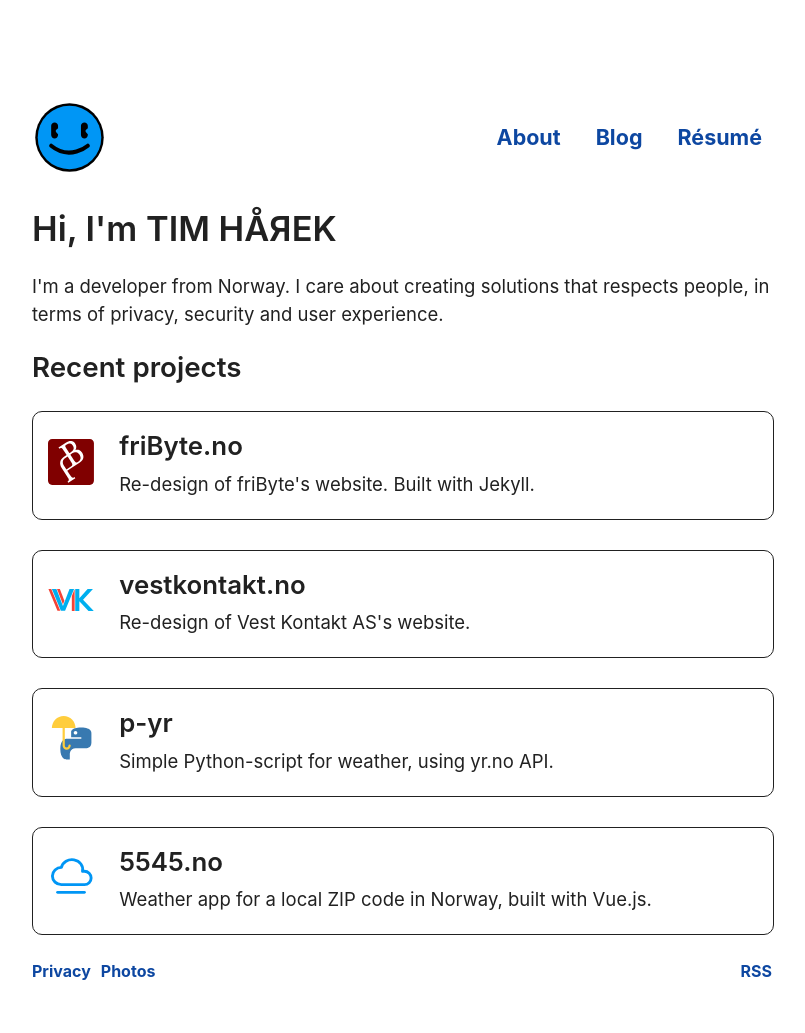
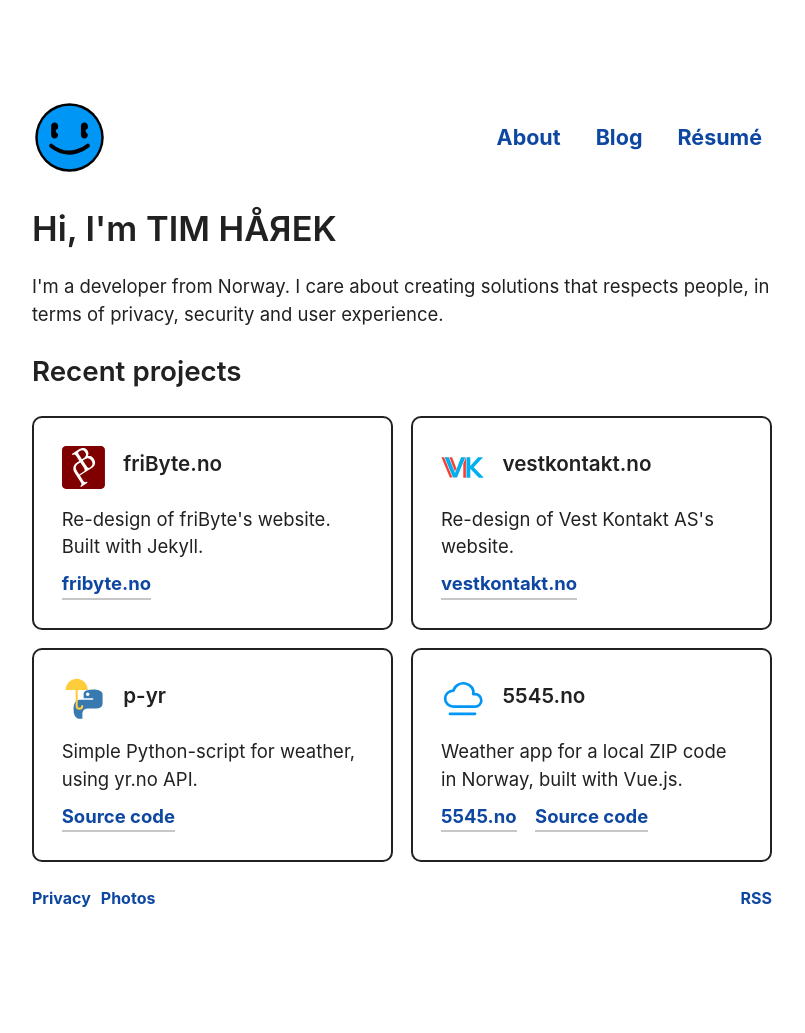
Before and after one commit to timharek/timharek.no, a Jekyll site: the page built from index.html, in a window 1280 px wide. Shown: the whole page, without its empty margins (238-1043 px from the left). Built offline with Jekyll 4.4.1, drawn with Linux system fonts in a browser that asks for light colours; after the commit the page ends 960 px from its top, so only the background shows below that.

Commit message:
Update projects
- Use CSS-Grid
- Use BEM naming convention

Signed-off-by: Tim Hårek Andreassen <tim@harek.dev>

```diff
--- a/_includes/components/project.html
+++ b/_includes/components/project.html
@@ -1,17 +1,19 @@
 {% assign project = include.project %}
-<div class="project">
-    <div class="logo">
-        <img src="{{ project.svg | default: "/assets/img/error.svg" | relative_url }}" alt="{{ project.name }} logo">
+
+<article class="project">
+    <div class="project__header">
+        <img class="project__logo" src="{{ project.svg | default: "/assets/img/error.svg" }}" alt="{{ project.name }} logo">
+        <h1 class="project__name">{{ project.name }}</h1>
     </div>
-    <div class="desc">
-        <h3>{{ project.name }}</h3>
-        <p>{{ project.desc }}</p>
-        {% if project.casestudy %}
-        <a href="projects/{{ project.casestudy }}">Case study</a>
-        {% endif %} {% if project.link %}
-        <a href="{{ project.link }}">{{ project.link_short }}</a>
-        {% endif %} {% if project.sourcehut %}
-        <a href="{{ project.sourcehut }}">View on sourcehut</a>
-        {% endif %}
-    </div>
-</div>
+    <p class="project__description">{{ project.desc }}</p>
+    {% if project.link or project.sourcecode %}
+        <div class="project__metadata">
+            {% if project.link %}
+                <a href="{{ project.link }}">{{ project.link | remove: "https://" }}</a>
+            {% endif %}
+            {% if project.sourcecode %}
+                <a href="{{ project.sourcecode }}">Source code</a>
+            {% endif %}
+        </div>
+    {% endif %}
+</article>
--- a/assets/_sass/layouts/_projects.scss
+++ b/assets/_sass/layouts/_projects.scss
@@ -1,66 +1,41 @@
 .projects {
-	display: flex;
-	flex-direction: column;
+    display: grid;
+    grid-template-columns: repeat(2, 1fr);
+    gap: 1em;
 
-    h2 {
+    @media (max-width: $breakpoint-medium2) {
+        grid-template-columns: 1fr;
+    }
+}
+
+.project {
+    padding: 1.5em;
+    border: 2px solid var(--color-border);
+    border-radius: 10px;
+
+    .project__header {
+        display: inline-flex;
+        justify-content: space-between;
+        align-items: center;
+        gap: 0 1em;
+    }
+
+    .project__logo {
+        width: 2.5rem;
+    }
+
+    .project__name {
+        font-size: 1.2rem;
         margin-top: 0;
     }
 
-	.project {
-		width: calc(100% - 30px);
-		display: flex;
-		align-items: center;
-		border: 1px solid var(--color-border);
-		padding: 15px;
-		border-radius: 10px;
+    .project__description {
+        margin: .5em 0;
+    }
 
-		transition: 150ms;
-
-		.logo {
-			margin-right: 25px;
-
-			img {
-				width: 2.5em;
-			}
-		}
-
-		.desc {
-			h3 {
-                margin-top: 0;
-				font-size: 1.5rem;
-				margin-bottom: 5px;
-			}
-
-			p {
-				margin: 5px 0;
-                hyphens: auto;
-			}
-
-			a {
-				&:not(:last-of-type) {
-					margin-right: 15px;
-				}
-			}
-		}
-
-		&:not(:last-of-type) {
-			margin-bottom: 30px;
-		}
-	}
+    .project__metadata {
+        display: flex;
+        flex-wrap: wrap;
+        gap: .5em 1em;
+    }
 }
-
-article.project {
-	.meta {
-		display: block;
-		font-size: 1.25rem;
-		color: var(--color-bg-accent);
-
-		&:not(:last-of-type) {
-			margin-bottom: 10px;
-		}
-	}
-
-	img {
-		max-width: 100%;
-	}
-}
--- a/index.html
+++ b/index.html
@@ -3,19 +3,19 @@ layout: default
 ---
 
 <div class="content">
-    <div class="intro">
+    <section class="intro">
         <h1>
             Hi, I'm <span class="name">Tim Hå<span class="r">r</span>ek</span>
         </h1>
         <p>{{ site.description }}</p>
-    </div>
+    </section>
     {% if site.projects %}
-        <div class="projects">
-            <h2>Recent projects</h2>
+        <h2>Recent projects</h2>
+        <section class="projects">
             {% assign projects = site.projects | reverse %}
             {% for project in projects %}
                 {% include components/project.html project=project %}
             {% endfor %}
-        </div>
+        </section>
     {% endif %}
 </div>
```
